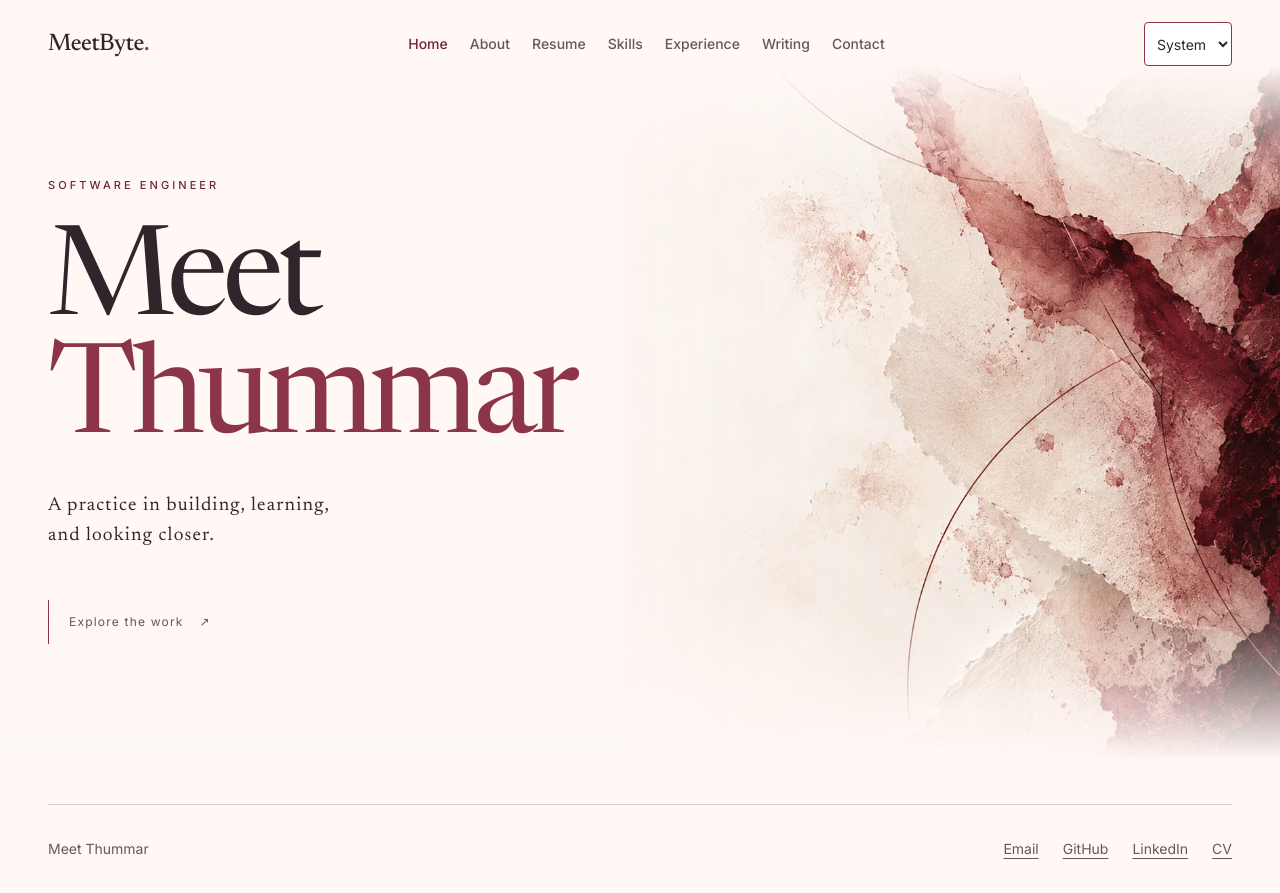
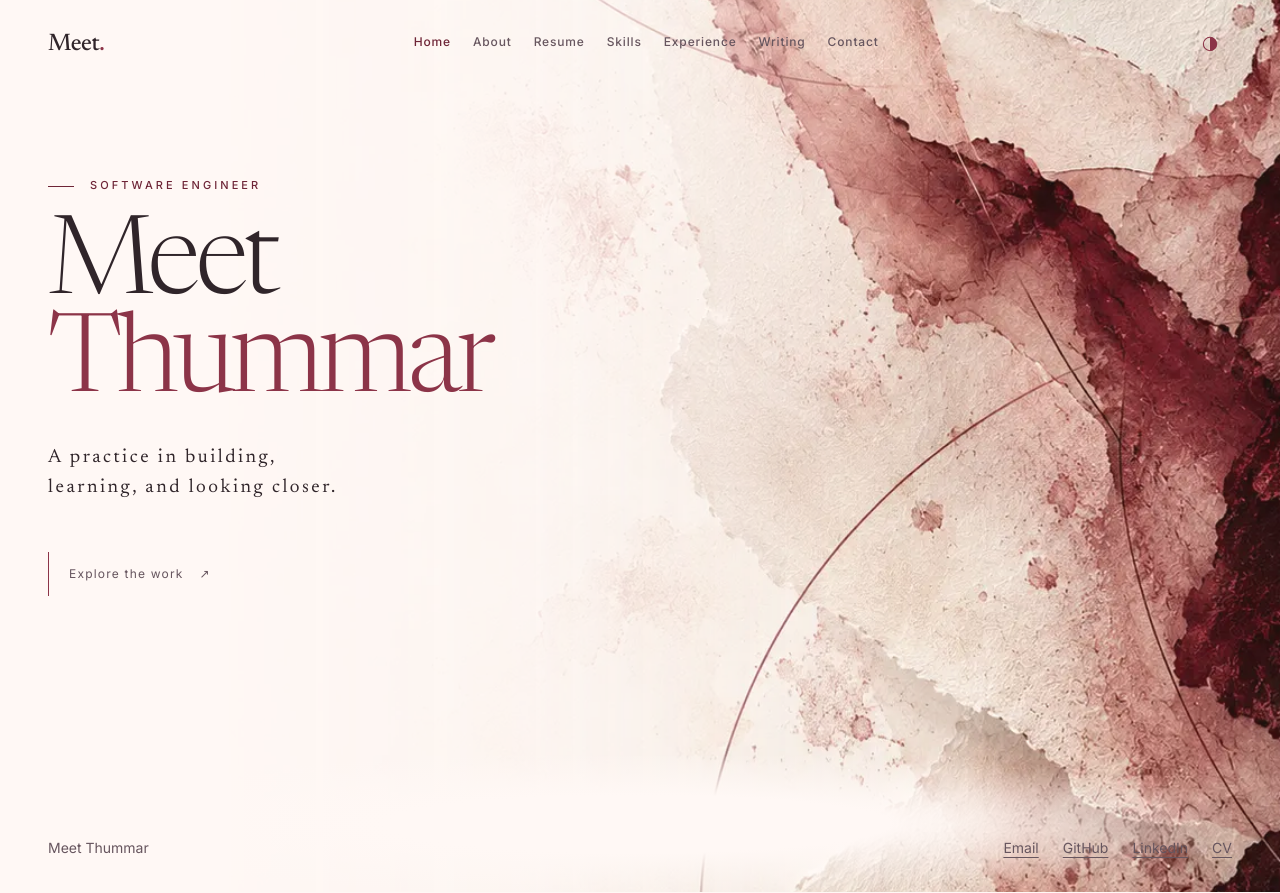
Before and after one commit to meetbyte/meetbyte.github.io, a Next.js app: page / in a window 1280 px wide. Built offline with nearby package versions, Linux system fonts and the light colour scheme.

Commit message:
fix: refine ink-led Home, full-document artwork and one-click appearance

```diff
--- a/scripts/qa/corrections-browser.mjs
+++ b/scripts/qa/corrections-browser.mjs
@@ -21,7 +21,7 @@ try{
  await new Promise(resolve=>server.listen(4173,'127.0.0.1',resolve));
  browser=await chromium.launch({executablePath:process.env.FOUNDATION_BROWSER_EXECUTABLE,args:['--no-sandbox','--disable-dev-shm-usage','--disable-gpu']});
  const page=await browser.newPage({viewport:{width:1440,height:900},colorScheme:'light'});const errors=[];page.on('pageerror',e=>errors.push(String(e)));
- await page.goto('http://127.0.0.1:4173/');await page.waitForFunction(()=>!document.querySelector('select').disabled);await page.evaluate(()=>document.fonts.ready);
+ await page.goto('http://127.0.0.1:4173/');await page.waitForFunction(()=>!document.querySelector('.theme-toggle').disabled);await page.evaluate(()=>document.fonts.ready);
  const words=(await page.locator('main').innerText()).split(/\s+/).length;assert.ok(words<35,`Home has ${words} words`);
  assert.ok((await page.locator('.ink-layer').evaluate(e=>getComputedStyle(e).backgroundImage)).includes('hero-light-'));
  fs.mkdirSync('docs/qa/corrections-artwork',{recursive:true});await page.screenshot({path:'docs/qa/corrections-artwork/home-light-desktop.png',fullPage:true});
@@ -35,7 +35,7 @@ try{
   for(const slug of slugs){assert.equal((await page.goto(`http://127.0.0.1:4173/${kind}/${slug}/`)).status(),200);assert.equal(await page.getByText('Draft',{exact:true}).count(),0);if(kind==='writing')assert.equal(await page.locator('blockquote').count(),1);}
  }
  await page.goto('http://127.0.0.1:4173/experience/apex-self-service/');const text=await page.locator('main').innerText();for(const phrase of ['DBA','LDAP','PII','User, Supervisor and Admin','weekly or monthly','server installation'])assert.ok(text.includes(phrase),phrase);assert.ok(!text.includes('content brief'));
- await page.setViewportSize({width:320,height:900});await page.goto('http://127.0.0.1:4173/');await page.waitForFunction(()=>!document.querySelector('select').disabled);await page.getByRole('combobox',{name:'Appearance'}).selectOption('dark');await page.evaluate(()=>document.fonts.ready);assert.ok((await page.locator('.ink-layer').evaluate(e=>getComputedStyle(e).backgroundImage)).includes('hero-dark-'));assert.ok(await page.evaluate(()=>document.documentElement.scrollWidth<=innerWidth));await page.screenshot({path:'docs/qa/corrections-artwork/home-dark-mobile.png',fullPage:true});
+ await page.setViewportSize({width:320,height:900});await page.goto('http://127.0.0.1:4173/');await page.waitForFunction(()=>!document.querySelector('.theme-toggle').disabled);if(await page.locator('html').getAttribute('data-theme')!=='dark')await page.getByRole('button',{name:'Switch to dark theme'}).click();await page.evaluate(()=>document.fonts.ready);assert.ok((await page.locator('.ink-layer').evaluate(e=>getComputedStyle(e).backgroundImage)).includes('hero-dark-'));assert.ok(await page.evaluate(()=>document.documentElement.scrollWidth<=innerWidth));await page.screenshot({path:'docs/qa/corrections-artwork/home-dark-mobile.png',fullPage:true});
  assert.deepEqual(errors,[]);
  const result={homeWords:words,editorialRoutes:10,checks:['normal and same-route navigation without busy notice','static editorial URLs','non-draft presentation','source-backed APEX detail','six original pull quotes','manual-theme artwork','mobile overflow','no page errors']};fs.writeFileSync('docs/qa/corrections-artwork/results.json',JSON.stringify(result,null,2));console.log(JSON.stringify(result));
 }catch(error){console.error(error);process.exitCode=1}finally{if(browser)await browser.close();server.close();}
--- a/src/app/experience/page.tsx
+++ b/src/app/experience/page.tsx
@@ -2,6 +2,7 @@
  * @file Text-led experience index with local draft previews and production publication gating.
  * @author meetbyte
  */
+import { pageEyebrow } from "@/lib/page-label";
 import { SiteLink as Link } from "@/components/site-link";
 import { getExperienceEntries } from "@/lib/content/editorial";
 import { pageMetadata } from "@/lib/metadata";
@@ -13,7 +14,7 @@ export default async function Experience() {
   requirePageEnabled("experience");
   const entries = await getExperienceEntries();
   return <div className="detail-page experience-index">
-    <header className="detail-intro editorial-index-heading"><div><p className="eyebrow">EXPERIENCE</p><h1>The work behind the perspective.</h1><p className="detail-lead">Problems, decisions and lessons from enterprise engineering.</p></div></header>
+    <header className="detail-intro editorial-index-heading"><div><p className="eyebrow">{pageEyebrow("/experience/", "EXPERIENCE")}</p><h1>The work behind the perspective.</h1><p className="detail-lead">Problems, decisions and lessons from enterprise engineering.</p></div></header>
     <div className="writing-list">{entries.map(entry => <article key={entry.id}>
       <p className="writing-meta"><span>{entry.category}</span><span>{entry.minutes} min read</span>{entry.publishedAt && <time dateTime={entry.publishedAt}>{formatPostDate(entry.publishedAt)}</time>}{entry.status !== "published" && <span>Draft</span>}</p>
       <h2><Link href={`/experience/${entry.slug}/`}>{entry.title}</Link></h2><p>{entry.summary}</p>
--- a/src/app/layout.tsx
+++ b/src/app/layout.tsx
@@ -58,8 +58,8 @@ export default function RootLayout({ children }: Readonly<{ children: React.Reac
         <a className="skip-link" href="#main-content">{common.skipLink}</a>
         <div className="site-shell">
           <header className="site-header">
-            <Link className="site-brand" href={routes.home} aria-label="MeetByte home">
-              <span className="brand-name">MeetByte<span className="brand-period" aria-hidden="true">.</span></span>
+            <Link className="site-brand" href={routes.home} aria-label="Meet home">
+              <span className="brand-name">Meet<span className="brand-period" aria-hidden="true">.</span></span>
             </Link>
             <Navigation />
             <div className="header-tools">
--- a/src/app/writing/page.tsx
+++ b/src/app/writing/page.tsx
@@ -2,6 +2,7 @@
  * @file Text-led writing index with local draft previews and production publication gating.
  * @author meetbyte
  */
+import { pageEyebrow } from "@/lib/page-label";
 import { SiteLink as Link } from "@/components/site-link";
 import { getWritingEntries } from "@/lib/content/editorial";
 import { pageMetadata } from "@/lib/metadata";
@@ -13,7 +14,7 @@ export default async function Writing() {
   requirePageEnabled("writing");
   const entries = await getWritingEntries();
   return <div className="detail-page writing-index">
-    <header className="detail-intro editorial-index-heading"><div><p className="eyebrow">WRITING</p><h1>Ideas worth thinking through.</h1><p className="detail-lead">Engineering, judgment and the questions that stay with me beyond the code.</p></div></header>
+    <header className="detail-intro editorial-index-heading"><div><p className="eyebrow">{pageEyebrow("/writing/", "WRITING")}</p><h1>Ideas worth thinking through.</h1><p className="detail-lead">Engineering, judgment and the questions that stay with me beyond the code.</p></div></header>
     <div className="writing-list">{entries.map(entry => <article key={entry.id}>
       <p className="writing-meta"><span>{entry.category}</span><span>{entry.minutes} min read</span>{entry.publishedAt && <time dateTime={entry.publishedAt}>{formatPostDate(entry.publishedAt)}</time>}{entry.status !== "published" && <span>Draft</span>}</p>
       <h2><Link href={`/writing/${entry.slug}/`}>{entry.title}</Link></h2><p>{entry.summary}</p>
--- a/src/components/theme-toggle.tsx
+++ b/src/components/theme-toggle.tsx
@@ -1,20 +1,20 @@
 "use client";
 /**
- * @file Native accessible appearance selector with persistent and OS-aware preferences.
+ * @file One-click accessible appearance toggle with persistent and OS-aware preferences.
  * @author meetbyte
  */
 import { useEffect, useState } from "react";
-import { readThemePreference, saveThemePreference, parseThemePreference, type ThemePreference, resolvePreferredTheme } from "@/lib/theme";
+import { readThemePreference, saveThemePreference, parseThemePreference, resolvePreferredTheme } from "@/lib/theme";
 /** Sync cross-tab and OS changes; keep manual choices in memory when storage is blocked. @author meetbyte */
 export function ThemeToggle() {
-  const [preference, setPreference] = useState<ThemePreference>("system");
+  const [theme, setTheme] = useState<"light" | "dark">("light");
   const [ready, setReady] = useState(false);
   useEffect(() => {
     const media = window.matchMedia("(prefers-color-scheme: dark)");
     let current = readThemePreference();
     const apply = () => {
       document.documentElement.dataset.theme = resolvePreferredTheme(current, media.matches);
-      setPreference(current);
+      setTheme(resolvePreferredTheme(current, media.matches));
     };
     const choose = (event: Event) => {
       current = parseThemePreference((event as CustomEvent).detail);
@@ -35,14 +35,17 @@ export function ThemeToggle() {
       window.removeEventListener("storage", storage);
     };
   }, []);
-  return <label className="theme-choice">
-    <span className="sr-only">Appearance</span>
-    <select aria-label="Appearance" value={preference} disabled={!ready} onChange={(event) => {
-      const next = parseThemePreference(event.target.value);
+  return <button className="theme-toggle" type="button" disabled={!ready}
+    aria-label={`Switch to ${theme === "dark" ? "light" : "dark"} theme`}
+    title={`Switch to ${theme === "dark" ? "light" : "dark"} theme`}
+    onClick={() => {
+      const next = theme === "dark" ? "light" : "dark";
       saveThemePreference(next);
       window.dispatchEvent(new CustomEvent("meetbyte:theme-preference", { detail: next }));
     }}>
-      <option value="system">System</option><option value="light">Light</option><option value="dark">Dark</option>
-    </select>
-  </label>;
+    <svg viewBox="0 0 24 24" width="20" height="20" aria-hidden="true" focusable="false">
+      <circle cx="12" cy="12" r="8" fill="none" stroke="currentColor" strokeWidth="1.25" />
+      <path d="M12 4a8 8 0 0 1 0 16Z" fill="currentColor" />
+    </svg>
+  </button>;
 }
--- a/src/styles/editorial-artwork.css
+++ b/src/styles/editorial-artwork.css
@@ -5,43 +5,54 @@
 body { position: relative; isolation: isolate; }
 :root { --page-art: url('/images/editorial/hero-light-1120.webp'); }
 html[data-theme="dark"] { --page-art: url('/images/editorial/hero-dark-1120.webp'); }
-.page-atmosphere { position: fixed; inset: 0; z-index: 0; pointer-events: none; overflow: hidden; }
-.ink-layer { position: absolute; inset: -3%; background-image: var(--page-art); background-repeat: no-repeat; background-size: auto 115%; background-position: right -3vw center; opacity: .085; mask-image: linear-gradient(90deg,transparent 20%,#000 70%); }
+.page-atmosphere { position: absolute; inset: 0; z-index: 0; pointer-events: none; overflow: hidden; }
+.ink-layer { position: absolute; inset: -12%; background-image: var(--page-art); background-repeat: no-repeat; background-size: auto 135%; background-position: right -3vw center; opacity: .26; mix-blend-mode: multiply; mask-image: linear-gradient(90deg,transparent 22%,rgba(0,0,0,.25) 46%,#000 78%); }
 .site-shell { position: relative; z-index: 1; }
 .site-header { background: transparent; border-bottom: 0; }
 .brand-period { color: var(--accent); }
 .site-grid { padding-top: 32px; }
-.atmosphere-home .ink-layer { opacity: .96; background-size: auto 112%; background-position: right -5vw center; mask-image: linear-gradient(90deg,transparent 28%,rgba(0,0,0,.12) 44%,#000 67%); }
-.atmosphere-about .ink-layer { background-position: right -18vw top -20vh; transform: rotate(-9deg) scale(1.1); opacity: .10; }
-.atmosphere-resume .ink-layer { background-position: right -25vw bottom -15vh; transform: scaleX(-1); opacity: .065; mask-image: linear-gradient(90deg,#000,transparent 72%); }
-.atmosphere-skills .ink-layer { background-size: auto 150%; background-position: right -32vw center; transform: rotate(12deg); opacity: .075; }
-.atmosphere-experience .ink-layer { background-size: auto 130%; background-position: right -15vw top -10vh; transform: rotate(-4deg); opacity: .09; }
-.atmosphere-writing .ink-layer { background-size: auto 140%; background-position: right -24vw bottom -15vh; transform: rotate(15deg); opacity: .065; }
-.atmosphere-contact .ink-layer { background-position: right -12vw center; transform: rotate(-16deg); opacity: .12; }
-.atmosphere-reading .ink-layer { background-position: var(--reading-shift) center; transform: rotate(var(--reading-rotation)); opacity: .035; }
-html[data-theme="dark"] .page-atmosphere:not(.atmosphere-home) .ink-layer { opacity: .09; }
-html[data-theme="dark"] .atmosphere-reading .ink-layer { opacity: .055; }
+/* Source paper is blended into the page; every raster boundary lies outside its visible mask. */
+.atmosphere-home .ink-layer { opacity: .95; background-size: auto 142%; background-position: right -4vw center; mask-image: linear-gradient(90deg,transparent 22%,rgba(0,0,0,.2) 43%,#000 68%); }
+.atmosphere-about .ink-layer { background-position: right -16vw top -24vh; transform: rotate(-9deg) scale(1.4); opacity: .28; }
+.atmosphere-resume .ink-layer { background-position: right -18vw bottom -15vh; transform: scaleX(-1); opacity: .22; mask-image: linear-gradient(90deg,#000,rgba(0,0,0,.15) 54%,transparent 80%); }
+.atmosphere-skills .ink-layer { background-size: auto 155%; background-position: right -22vw center; transform: rotate(12deg) scale(1.4); opacity: .28; }
+.atmosphere-experience .ink-layer { background-size: auto 145%; background-position: right -8vw top -10vh; transform: rotate(-4deg) scale(1.4); opacity: .25; }
+.atmosphere-writing .ink-layer { background-size: auto 145%; background-position: right -12vw bottom -15vh; transform: rotate(15deg) scale(1.4); opacity: .23; }
+.atmosphere-contact .ink-layer { background-position: right -5vw center; transform: rotate(-16deg) scale(1.4); opacity: .30; }
+.atmosphere-reading .ink-layer { background-position: var(--reading-shift) center; transform: rotate(var(--reading-rotation)) scale(1.25); opacity: .14; }
+html[data-theme="dark"] .ink-layer { mix-blend-mode: screen; }
+html[data-theme="dark"] .page-atmosphere:not(.atmosphere-home) .ink-layer { opacity: .32; }
+html[data-theme="dark"] .atmosphere-reading .ink-layer { opacity: .18; }
+.theme-toggle { display: inline-grid; place-items: center; width: 44px; height: 44px; border: 0; border-radius: 50%; background: transparent; color: var(--accent); padding: 0; cursor: pointer; }
+.theme-toggle:hover { background: var(--surface-muted); }
+.theme-toggle:disabled { opacity: .5; }
+.desktop-navigation .nav-link { font-size: 12px; letter-spacing: .07em; }
 .editorial-home { max-width: none; width: 100%; margin: 0; padding: 0; }
-.home-introduction { display: flex; align-items: center; min-height: calc(100svh - 180px); padding: 40px 0 80px; }
-.home-introduction-copy { min-width: 0; width: 100%; max-width: 640px; }
-.home-introduction .eyebrow { font-size: 11px; letter-spacing: .28em; font-weight: 500; margin: 0 0 32px; }
-.home-introduction h1 { max-width: none; margin: 0 0 28px; font-size: clamp(4.5rem, 9.7vw, 9rem); font-weight: 400; line-height: .95; letter-spacing: -.045em; }
+.home-introduction { display: flex; align-items: flex-start; min-height: calc(100svh - 180px); padding: clamp(40px,7vh,72px) 0 56px; }
+.home-introduction-copy { min-width: 0; width: 100%; max-width: 600px; }
+.home-introduction .eyebrow::before { content: ""; display: inline-block; width: 26px; height: 1px; background: currentColor; margin-right: 16px; vertical-align: middle; }
+.home-introduction .eyebrow { font-size: 11px; letter-spacing: .28em; font-weight: 500; margin: 0 0 24px; }
+.home-introduction h1 { max-width: none; margin: 0 0 28px; font-size: clamp(4.5rem, 8.5vw, 8rem); font-weight: 300; line-height: .9; letter-spacing: -.045em; }
 .home-introduction h1 span { display: block; }
 .home-surname { color: var(--accent); }
-.home-summary { max-width: 30ch; margin: 0; font-family: var(--font-heading), Georgia, serif; font-size: clamp(1.15rem, 1.5vw, 1.4rem); line-height: 1.6; letter-spacing: .06em; }
+.home-summary { max-width: 30ch; margin: 0; font-family: var(--font-heading), Georgia, serif; font-size: clamp(1.15rem, 1.5vw, 1.4rem); line-height: 1.6; letter-spacing: .13em; }
 .home-explore { display: inline-flex; gap: 16px; align-items: center; min-height: 44px; margin-top: 48px; padding-left: 20px; border-left: 1px solid var(--accent); font-size: 12px; letter-spacing: .1em; color: var(--text-secondary); }
 .home-explore:hover { color: var(--accent); }
 .editorial-index-heading { display: block; }
 .menu-toggle,.menu-toggle:hover,.menu-toggle:focus-visible { color: var(--text); background: var(--surface); border-color: var(--border); }
-@media (max-width: 959px) { .atmosphere-home .ink-layer { background-position: right -24vw center; opacity: .55; mask-image: linear-gradient(90deg,transparent 8%,rgba(0,0,0,.12) 52%,#000); } .home-introduction-copy { max-width: 550px; } }
+@media (max-width: 959px) { .atmosphere-home .ink-layer { background-position: right -24vw center; opacity: .70; mask-image: linear-gradient(90deg,transparent 8%,rgba(0,0,0,.12) 52%,#000); } .home-introduction-copy { max-width: 550px; } }
 @media (max-width: 639px) {
  :root { --page-art: url('/images/editorial/hero-light-600.webp'); }
  html[data-theme="dark"] { --page-art: url('/images/editorial/hero-dark-600.webp'); }
  .home-introduction { min-height: calc(100svh - 160px); padding: 48px 0 80px; }
  .home-introduction h1 { font-size: clamp(3.75rem,20vw,5.5rem); }
  .home-summary { max-width: 22ch; font-size: 1.125rem; }
- .atmosphere-home .ink-layer { opacity: .32; background-size: auto 100%; background-position: right -52vw center; mask-image: linear-gradient(90deg,transparent 5%,rgba(0,0,0,.1) 58%,#000); }
- .page-atmosphere:not(.atmosphere-home) .ink-layer { opacity: .055; }
+ .atmosphere-home .ink-layer { opacity: .48; background-size: auto 130%; background-position: right -58vw center; mask-image: linear-gradient(90deg,transparent 5%,rgba(0,0,0,.1) 58%,#000); }
+ .page-atmosphere:not(.atmosphere-home) .ink-layer { opacity: .22; }
 }
-/* Soft vertical paper fade protects header/footer text without introducing a panel edge. */
-.page-atmosphere::after { content: ""; position: absolute; inset: 0; background: linear-gradient(180deg,var(--page) 0%,var(--page) 8%,transparent 25%,transparent 74%,var(--page) 95%,var(--page) 100%); }
+/* No top/bottom paper strip: ink bleeds naturally to the viewport edges. */
+body:has(.editorial-home) .site-footer { border-top: 0; }
+
+/* Keep the footer readable over ink without a rectangular footer surface. */
+.site-footer { position: relative; }
+.site-footer::before { content: ""; position: absolute; inset: -48px 0 0; z-index: -1; pointer-events: none; background: radial-gradient(ellipse at center,var(--page) 30%,transparent 75%); }
```
Also changed, not shown: scripts/qa/complete-site.mjs (+9 -5 lines), scripts/qa/foundation-browser.mjs (+5 -5 lines), public/images/editorial/README.md, 5 other files (tests, documents, lock files or other folders).
